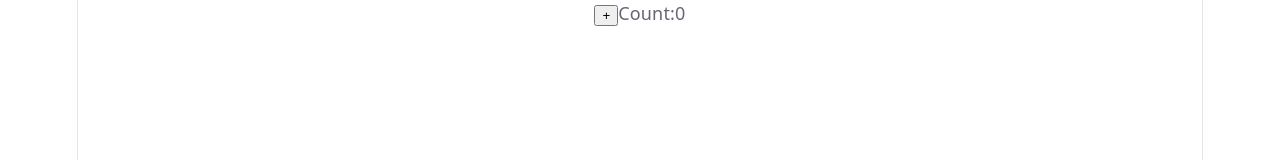
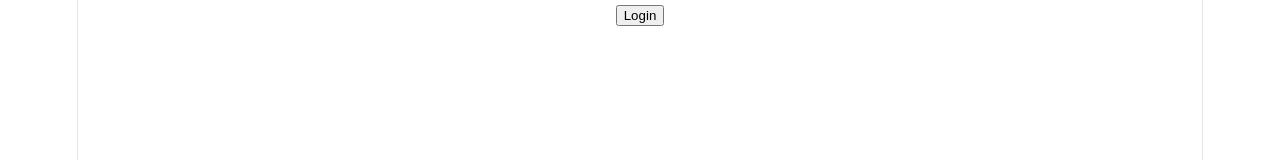
Before and after one commit to vinayg2509/Reac-Learning, a React (Vite) app in the folder reactlearning/my-react-learning/: page / in a window 1280 px wide. Shown: the top 160 px of the page. Built offline with nearby package versions, Linux system fonts and the light colour scheme.

Commit message:
[Vinay]Implemented login app using useState state as boolean

```diff
--- a/reactlearning/my-react-learning/src/App.jsx
+++ b/reactlearning/my-react-learning/src/App.jsx
@@ -1,6 +1,7 @@
 import './App.css'
 
 import Counter from './components/Counter';
+import LoginCard from './LoginCard';
 
 function App() {
 
@@ -8,7 +9,7 @@ function App() {
   <>
 
 
-    <Counter/>
+      <LoginCard/>
  </>
   )
 }
--- /dev/null
+++ b/reactlearning/my-react-learning/src/LoginCard.jsx
@@ -0,0 +1,20 @@
+import React from 'react'
+import { useState } from 'react'
+
+
+
+export default function LoginCard() {
+
+      const[isLoggedIn,setIsLoggedIn]=useState(false)
+
+      const handleLogin=()=>
+      {
+        setIsLoggedIn(!isLoggedIn)
+      }
+
+  return (
+    <div>
+      <button onClick={handleLogin}>{isLoggedIn?"Logout":"Login"}</button>
+    </div>
+  )
+}
```
